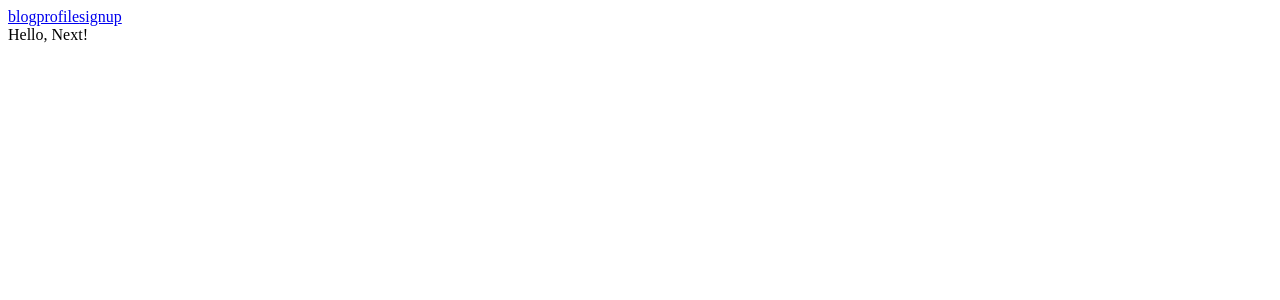
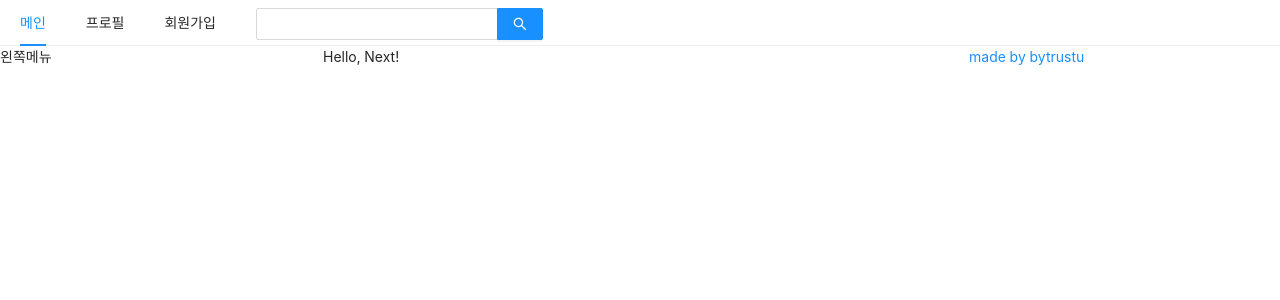
Before and after one commit to bytrustu/2021-sns, a Next.js app in the folder front/: page / in a window 1280 px wide. Shown: the top 300 px of the page. Built offline with nearby package versions, Linux system fonts and the light colour scheme.

Commit message:
setting Layout

```diff
--- a/front/components/AppLayout.js
+++ b/front/components/AppLayout.js
@@ -1,16 +1,42 @@
 import React from 'react';
 import PropTypes from 'prop-types';
 import Link from 'next/link';
+import {Menu, Input, Row, Col} from 'antd'
 
-const AppLayout = ({ children }) => {
+const AppLayout = ({children}) => {
     return (
         <div>
-            <div>
-                <Link href="/"><a>blog</a></Link>
-                <Link href="/profile"><a>profile</a></Link>
-                <Link href="/signup"><a>signup</a></Link>
-            </div>
-            {children}
+            <Menu mode={"horizontal"}>
+                <Menu.Item>
+                    <Link href="/">
+                        <a>메인</a>
+                    </Link>
+                </Menu.Item>
+                <Menu.Item>
+                    <Link href="/profile">
+                        <a>프로필</a>
+                    </Link>
+                </Menu.Item>
+                <Menu.Item>
+                    <Link href="/signup">
+                        <a>회원가입</a>
+                    </Link>
+                </Menu.Item>
+                <Menu.Item>
+                    <Input.Search enterButton style={{ verticalAlign: 'middle'}}/>
+                </Menu.Item>
+            </Menu>
+            <Row gutter={12}>
+                <Col xs={24} md={6}>
+                    왼쪽메뉴
+                </Col>
+                <Col xs={24} md={12}>
+                    {children}
+                </Col>
+                <Col xs={24} md={6}>
+                    <a href="https://github.com/bytrustu" target="_blank" rel="noreferrer noopener">made by bytrustu</a>
+                </Col>
+            </Row>
         </div>
     )
 };
--- /dev/null
+++ b/front/components/HeadComponent.js
@@ -0,0 +1,13 @@
+import React from 'react';
+import Head from 'next/head';
+
+const HeadComponent = (props) => {
+    return (
+        <Head>
+            {props?.title && <title>{props.title}</title>}
+            {props?.charSet && <meta charSet={props.charSet}/>}
+        </Head>
+    )
+}
+
+export default HeadComponent;
--- a/front/package.json
+++ b/front/package.json
@@ -10,10 +10,13 @@
   "author": "bytrustu",
   "license": "ISC",
   "dependencies": {
+    "@ant-design/icons": "^4.2.2",
+    "antd": "^4.7.3",
     "next": "^9.5.5",
     "prop-types": "^15.7.2",
     "react": "^17.0.1",
-    "react-dom": "^17.0.1"
+    "react-dom": "^17.0.1",
+    "styled-components": "^5.2.0"
   },
   "devDependencies": {
     "eslint": "^7.12.0",
--- /dev/null
+++ b/front/pages/_app.js
@@ -0,0 +1,19 @@
+import React from 'react';
+import PropTypes from 'prop-types';
+import 'antd/dist/antd.css';
+import HeadComponent from "../components/HeadComponent";
+
+const Blog = ({Component}) => {
+    return (
+        <>
+            <HeadComponent charSet="utf-8"/>
+            <Component/>
+        </>
+    )
+}
+
+Blog.propTypes = {
+    Component: PropTypes.elementType.isRequired
+}
+
+export default Blog;
--- a/front/pages/index.js
+++ b/front/pages/index.js
@@ -1,11 +1,15 @@
 import React from 'react';
 import AppLayout from "../components/AppLayout";
+import HeadComponent from "../components/HeadComponent";
 
 const Home = () => {
     return (
-        <AppLayout>
-            <div>Hello, Next!</div>
-        </AppLayout>
+        <>
+            <HeadComponent title="메인 | Blog"/>
+            <AppLayout>
+                <div>Hello, Next!</div>
+            </AppLayout>
+        </>
     )
 }
 
```
Also changed, not shown: front/pages/profile.js (+7 -2 lines), front/pages/signup.js (+8 -1 lines), 1 other file (tests, documents, lock files or other folders).
